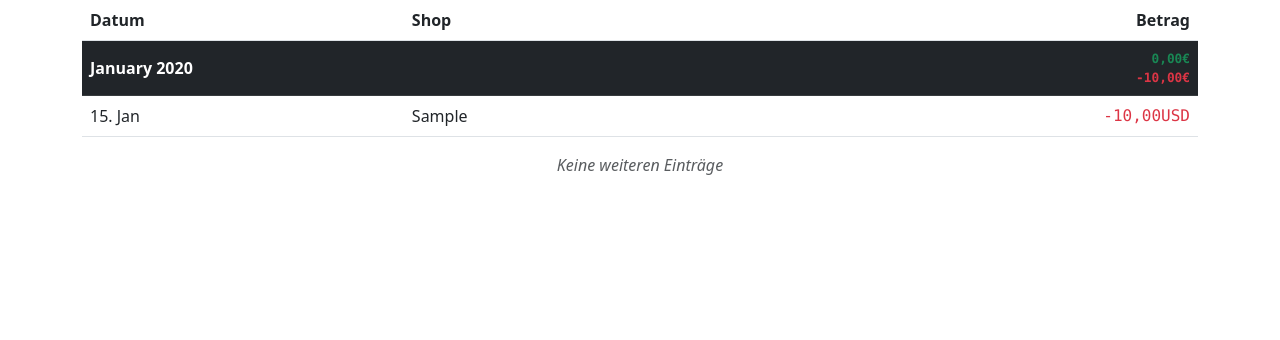
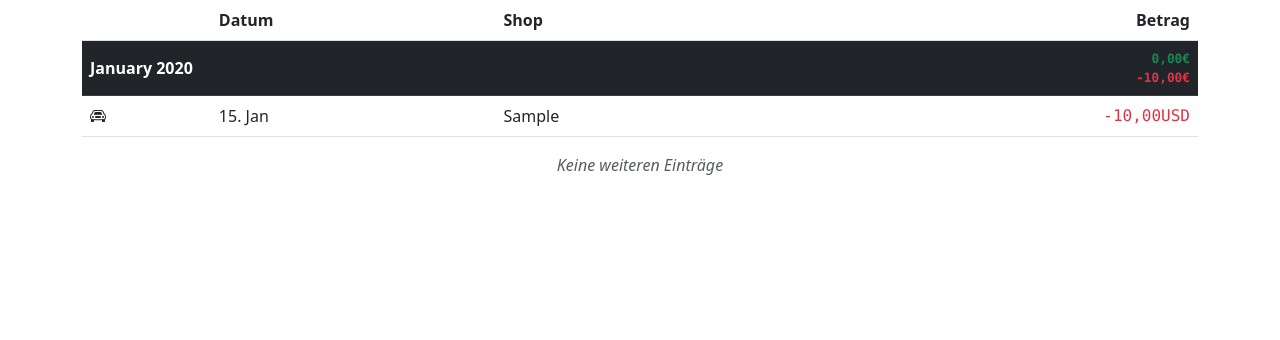
Before and after one commit to dangrie158/BookKeeper, a Django app: page /entries/ in a window 1280 px wide. Shown: the part 154-494 px from the top of the page. Run offline with Django 4.2, Linux system fonts and the light colour scheme; a user stored in the database is signed in; tables that the repository leaves empty hold one stand-in row (values such as "Sample post"); parts of the project's set-up code (start-up, migrations or seed data) failed here and were passed over; some libraries are stand-ins or nearby versions.

Commit message:
added icon to entry list to indicate entry type

```diff
--- a/bookkeeping/models.py
+++ b/bookkeeping/models.py
@@ -50,6 +50,10 @@ class BookEntry(models.Model):
     @property
     def booking_month(self):
         return date(year=self.booking_date.year, month=self.booking_date.month, day=1)
+
+    @property
+    def is_businesstrip(self):
+        return hasattr(self, "businesstrip")
 
     def __str__(self):
         return f"{self.get_type_display()} über {self.amount}{self.currency} von {self.user}"
--- a/bookkeeping/templates/bookkeeping/bookentry_list.html
+++ b/bookkeeping/templates/bookkeeping/bookentry_list.html
@@ -58,6 +58,7 @@ function addUrlParameter(name, value) {
 <table class="table">
     <thead>
         <tr >
+            <th></th>
             <th>Datum</th>
             <th>Shop</th>
             <th class="text-end">Betrag</th>
@@ -66,7 +67,7 @@ function addUrlParameter(name, value) {
     {% regroup object_list by booking_month as month_objects %}
     {% for month in month_objects %}
         <tr class="table-dark">
-            <th colspan="3">
+            <th colspan="4">
                 <div  class="hstack gap-4 text-end">
                     <p class="mb-0">{{ month.grouper | date:'F Y' }}</p>
                     <div class="vstack month-summary">
@@ -79,6 +80,7 @@ function addUrlParameter(name, value) {
         {% for entry in month.list %}
         {% url 'entry-update' entry.id as entry_update_url %}
         <tr role="button" {% if entry.is_booked_in_future %}class="disabled"{% endif %} onclick="window.location='{{ entry_update_url | to_return_url:request }}'">
+            <td><i class="bi {% if entry.is_businesstrip %}bi-car-front{% else %}bi-cash{% endif %}"></i></td>
             <td>{{ entry.booking_date | date:'d. M' }}</td>
             <td class="text-truncate">{{ entry.shop | truncatechars:20 }}</td>
             {% if entry.type == 'EX' %}
@@ -128,13 +130,13 @@ function addUrlParameter(name, value) {
     <div class="action-menu">
         <div class="floating-action py-1">
             <div class="badge bg-dark">Dienstreise</div>
-            {% url 'entry-add' as add_entry_url %}
-            <a href="{{ add_entry_url | to_return_url:request }}" class="btn btn-lg btn-floating btn-secondary rounded-circle"><i class="bi bi-car-front-fill"></i></a>
+            {% url 'businesstrip-add' as add_businesstrip_url %}
+            <a href="{{ add_businesstrip_url | to_return_url:request }}" class="btn btn-lg btn-floating btn-secondary rounded-circle"><i class="bi bi-car-front-fill"></i></a>
         </div>
         <div class="floating-action py-1">
             <div class="badge bg-dark">Einnahme / Ausgabe</div>
-            {% url 'businesstrip-add' as add_businesstrip_url %}
-            <a href="{{ add_businesstrip_url | to_return_url:request }}" class="btn btn-lg btn-floating btn-success rounded-circle"><i class="bi bi-cash"></i></a>
+            {% url 'entry-add' as add_entry_url %}
+            <a href="{{ add_entry_url | to_return_url:request }}" class="btn btn-lg btn-floating btn-success rounded-circle"><i class="bi bi-cash"></i></a>
         </div>
     </div>
     <div class="d-block action-button py-1">
```
